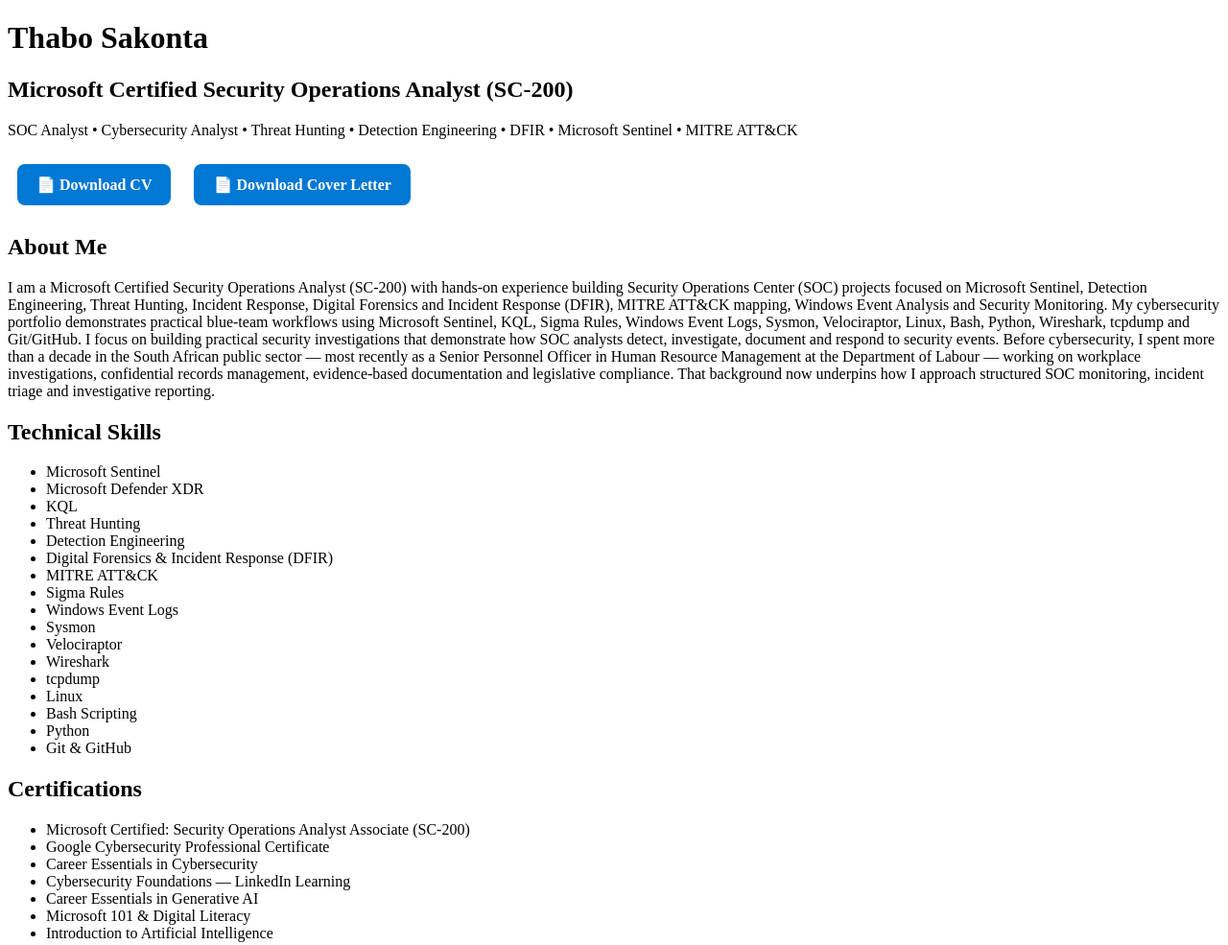
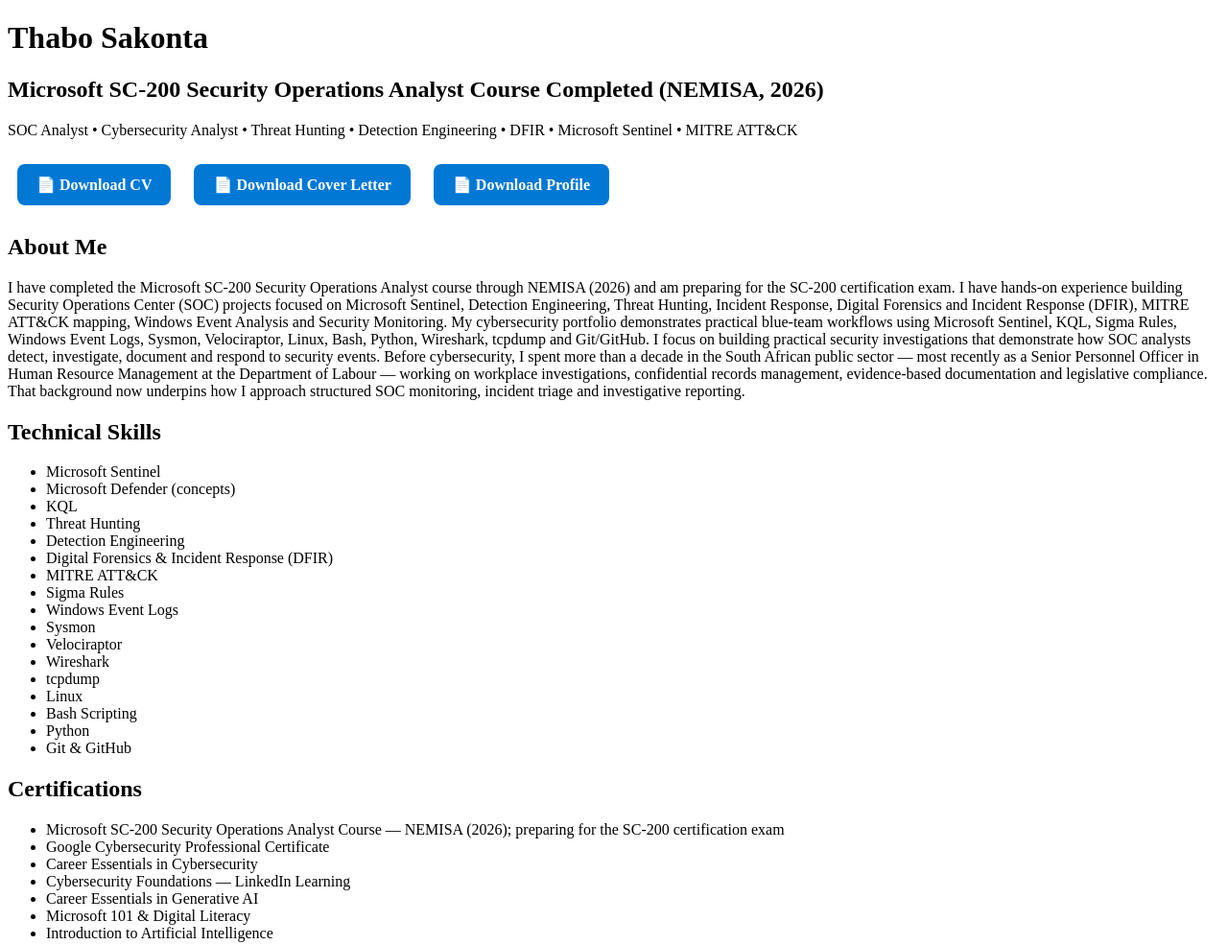
Before and after one commit to thabosakonta-wq/thabosakonta-wq.github.io, a plain HTML site: page index.html in a window 1280 px wide. Shown: the top 985 px of the page at 96% size. Drawn offline with Linux system fonts and the light colour scheme.

Commit message:
Correct SC-200 wording (course completed, exam in preparation); update CV, cover letter and profile

```diff
--- a/index.html
+++ b/index.html
@@ -11,7 +11,7 @@
 
 <header>
 <h1>Thabo Sakonta</h1>
-<h2>Microsoft Certified Security Operations Analyst (SC-200)</h2>
+<h2>Microsoft SC-200 Security Operations Analyst Course Completed (NEMISA, 2026)</h2>
 <p>
 SOC Analyst • Cybersecurity Analyst • Threat Hunting • Detection Engineering • DFIR • Microsoft Sentinel • MITRE ATT&CK
 </p>
@@ -23,13 +23,17 @@
 <a class="button" href="resume/Cover_Letter_ET_Sakonta.pdf" target="_blank">
 📄 Download Cover Letter
 </a>
+
+<a class="button" href="resume/Independent_Cybersecurity_Developer_Profile_ET_Sakonta.pdf" target="_blank">
+📄 Download Profile
+</a>
 </header>
 
 <!-- ================= ABOUT ME ================= -->
 <section>
 <h2>About Me</h2>
 <p>
-I am a Microsoft Certified Security Operations Analyst (SC-200) with hands-on experience building Security Operations Center (SOC) projects focused on Microsoft Sentinel, Detection Engineering, Threat Hunting, Incident Response, Digital Forensics and Incident Response (DFIR), MITRE ATT&CK mapping, Windows Event Analysis and Security Monitoring.
+I have completed the Microsoft SC-200 Security Operations Analyst course through NEMISA (2026) and am preparing for the SC-200 certification exam. I have hands-on experience building Security Operations Center (SOC) projects focused on Microsoft Sentinel, Detection Engineering, Threat Hunting, Incident Response, Digital Forensics and Incident Response (DFIR), MITRE ATT&CK mapping, Windows Event Analysis and Security Monitoring.
 
 My cybersecurity portfolio demonstrates practical blue-team workflows using Microsoft Sentinel, KQL, Sigma Rules, Windows Event Logs, Sysmon, Velociraptor, Linux, Bash, Python, Wireshark, tcpdump and Git/GitHub. I focus on building practical security investigations that demonstrate how SOC analysts detect, investigate, document and respond to security events.
 
@@ -42,7 +46,7 @@
 <h2>Technical Skills</h2>
 <ul>
 <li>Microsoft Sentinel</li>
-<li>Microsoft Defender XDR</li>
+<li>Microsoft Defender (concepts)</li>
 <li>KQL</li>
 <li>Threat Hunting</li>
 <li>Detection Engineering</li>
@@ -65,7 +69,7 @@
 <section>
 <h2>Certifications</h2>
 <ul>
-<li>Microsoft Certified: Security Operations Analyst Associate (SC-200)</li>
+<li>Microsoft SC-200 Security Operations Analyst Course — NEMISA (2026); preparing for the SC-200 certification exam</li>
 <li>Google Cybersecurity Professional Certificate</li>
 <li>Career Essentials in Cybersecurity</li>
 <li>Cybersecurity Foundations — LinkedIn Learning</li>
@@ -234,7 +238,7 @@
 © 2026 Thabo Sakonta
 </p>
 <p>
-Microsoft Certified Security Operations Analyst (SC-200)
+Microsoft SC-200 Security Operations Analyst Course Completed (NEMISA, 2026)
 </p>
 <p>
 Cybersecurity Portfolio • SOC Analyst • Cybersecurity Analyst • Threat Hunting • Detection Engineering • DFIR • Microsoft Sentinel • MITRE ATT&CK
```
Also changed, not shown: 4 other files.
